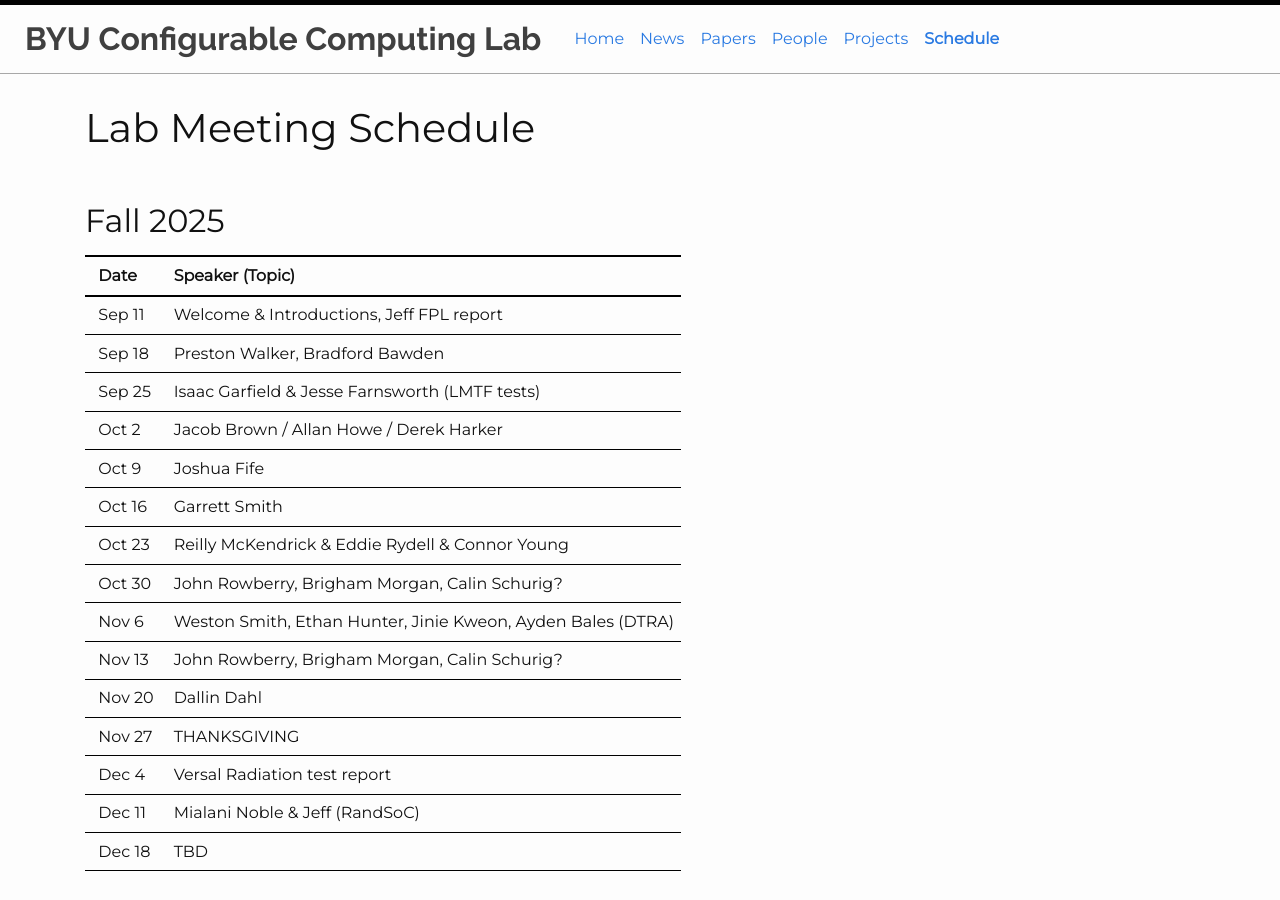
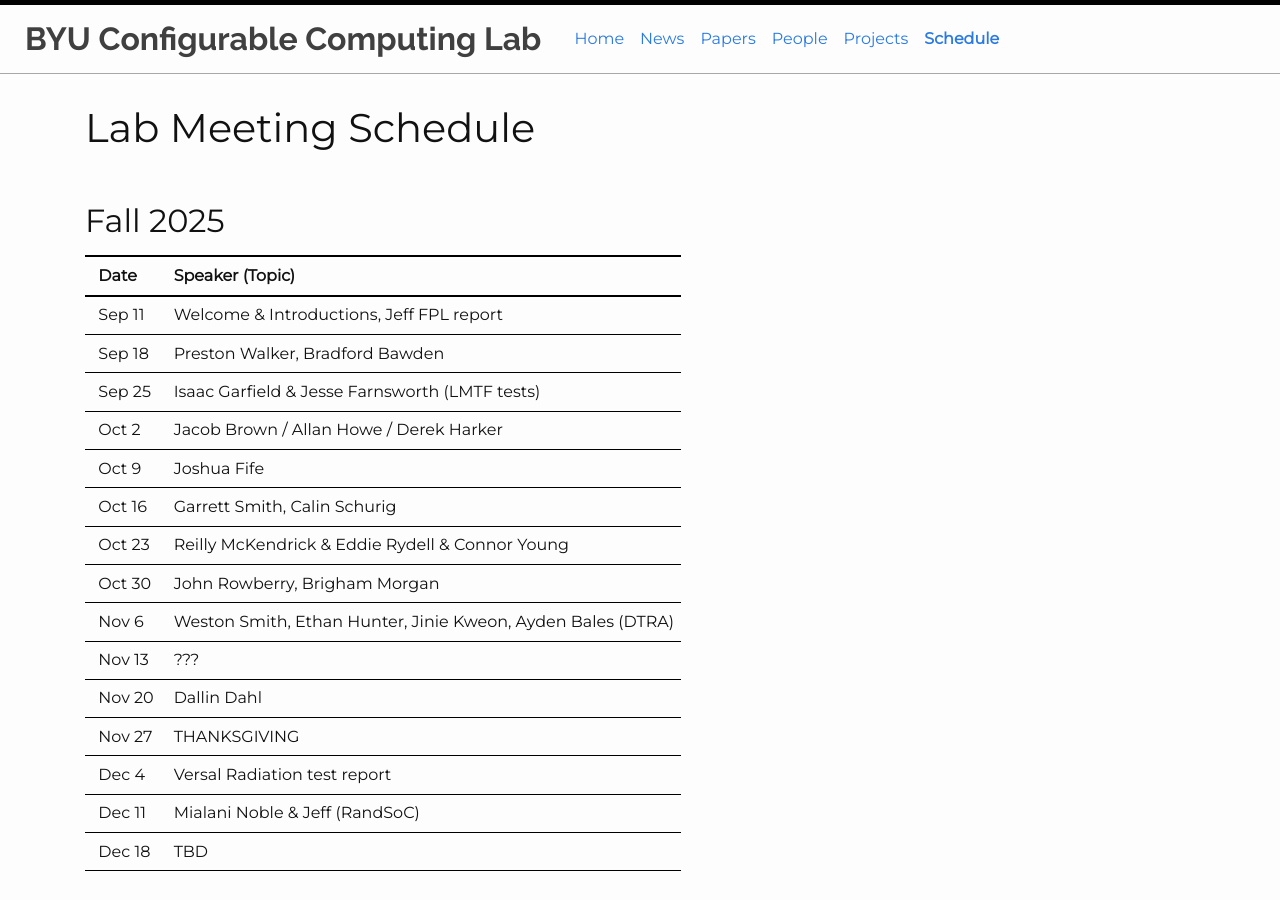
Before and after one commit to byuccl/byuccl.github.io, a Jekyll site: the page built from pages/schedule.md, in a window 1280 px wide and 900 px high. Built offline with Jekyll 4.4.1, drawn with Linux system fonts in a browser that asks for light colours; nearby versions of some CDN libraries.

Commit message:
update schedule

```diff
--- a/pages/schedule.md
+++ b/pages/schedule.md
@@ -14,11 +14,11 @@ title: Schedule
 | Sep 25 | Isaac Garfield & Jesse Farnsworth (LMTF tests)
 | Oct 2  | Jacob Brown / Allan Howe / Derek Harker
 | Oct 9  | Joshua Fife
-| Oct 16 | Garrett Smith
+| Oct 16 | Garrett Smith, Calin Schurig
 | Oct 23 | Reilly McKendrick & Eddie Rydell & Connor Young
-| Oct 30 | John Rowberry, Brigham Morgan, Calin Schurig?
+| Oct 30 | John Rowberry, Brigham Morgan
 | Nov 6  | Weston Smith, Ethan Hunter, Jinie Kweon, Ayden Bales (DTRA)
-| Nov 13 | John Rowberry, Brigham Morgan, Calin Schurig?
+| Nov 13 | ???
 | Nov 20 | Dallin Dahl
 | Nov 27 | THANKSGIVING |
 | Dec 4  | Versal Radiation test report
```
